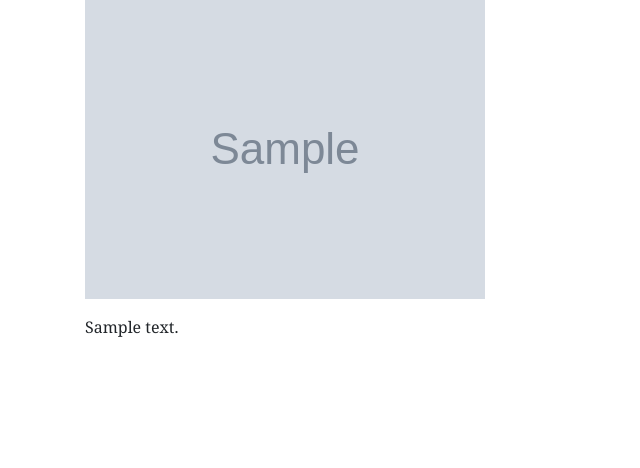
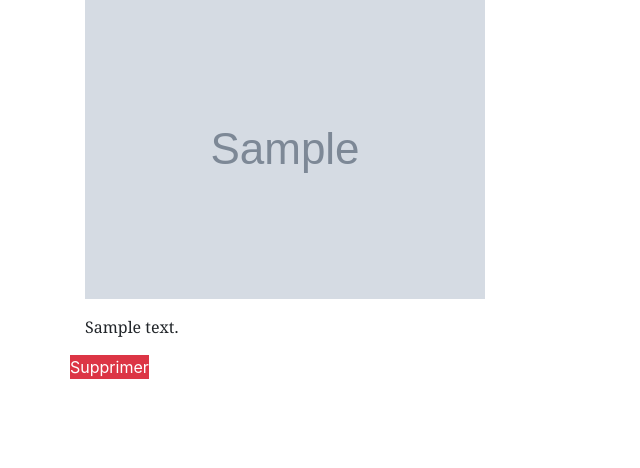
Before and after one commit to theoDELAS/Challenge-48h-B2, a Symfony app: template release/templates/articles/show.html.twig in a window 1280 px wide. Shown: the part 71-539 px from the top of the page, without its empty margins (0-640 px from the left). Run offline with Twig, Linux system fonts and the light colour scheme; the template is opened without the code that fills it: most values are stand-ins (such as "Sample title", 1, 10 or a date in 2020); grey boxes marked "Sample" are stand-in pictures; some libraries are stand-ins or nearby versions.

Commit message:
:ambulance: PIMPOOOOOOOOM ÇA MARCHE !

```diff
--- a/release/templates/articles/show.html.twig
+++ b/release/templates/articles/show.html.twig
@@ -19,5 +19,9 @@
                     {{ article.content }}
                 </p>
             </div>
+        </div>
+        <div class="row">
+            <a class="button-button btn-danger" href="#">Supprimer</a>
+        </div>
     </article>
 {% endblock %}
```
Also changed, not shown: release/src/Controller/ArticleController.php (+10 -4 lines).
